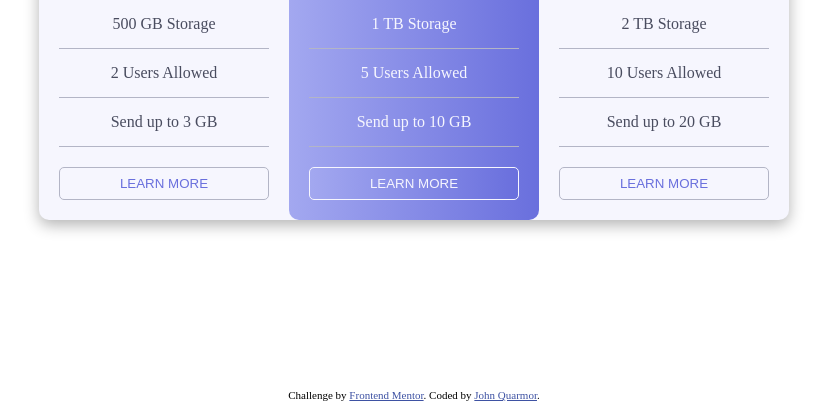
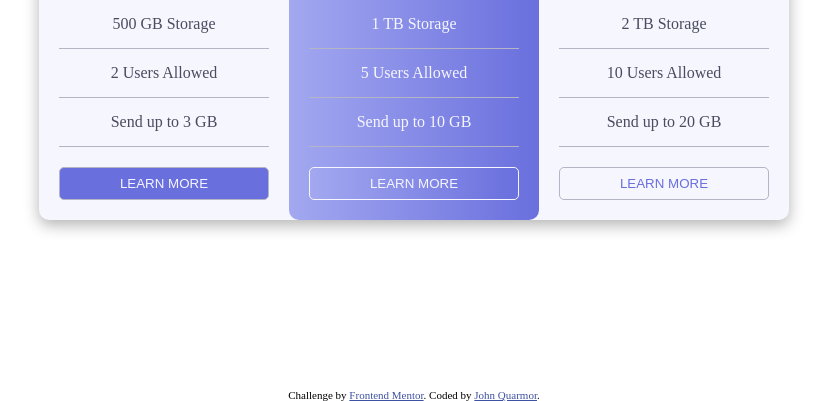
Before and after one commit to romrauq/pricing-component-with-toggle, a plain HTML site: page index.html in a window 1280 px wide. In both pictures the pointer is over the button 390 px from the left and 582 px from the top of the page. Shown: the part 399-800 px from the top of the page, without its empty margins (226-1053 px from the left). Drawn offline with Linux system fonts and the light colour scheme.

Commit message:
- Defined hover styles for column buttons.

```diff
--- a/resources/css/styles.css
+++ b/resources/css/styles.css
@@ -110,11 +110,21 @@ body {
 	border-radius: 5px;
 	cursor: pointer;
 	background-color: hsl(240, 78%, 98%);
+	transition: 0.4s;
+}
+.button:hover {
+	color: var(--Very-Light-Grayish-Blue);
+	background-color: hsl(237, 63%, 64%);
+	border: 1px solid var(--Light-Grayish-Blue);
 }
 .button-middle {
 	color: var(--Very-Light-Grayish-Blue);
 	border: 1px solid var(--Very-Light-Grayish-Blue);
 	background: var(--Linear-Gradient);
+}
+.button-middle:hover {
+	color: hsl(237, 63%, 64%);
+	background: var(--Very-Light-Grayish-Blue);
 }
 .attribution {
 	font-size: 11px;
```
